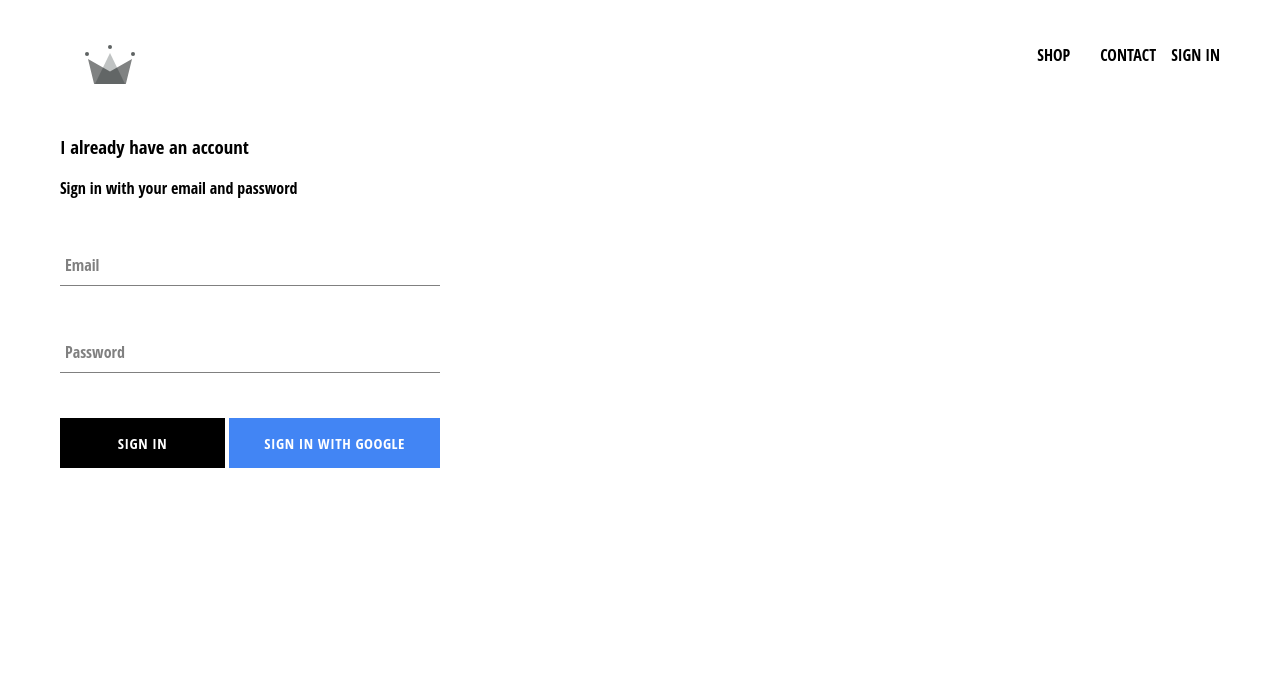
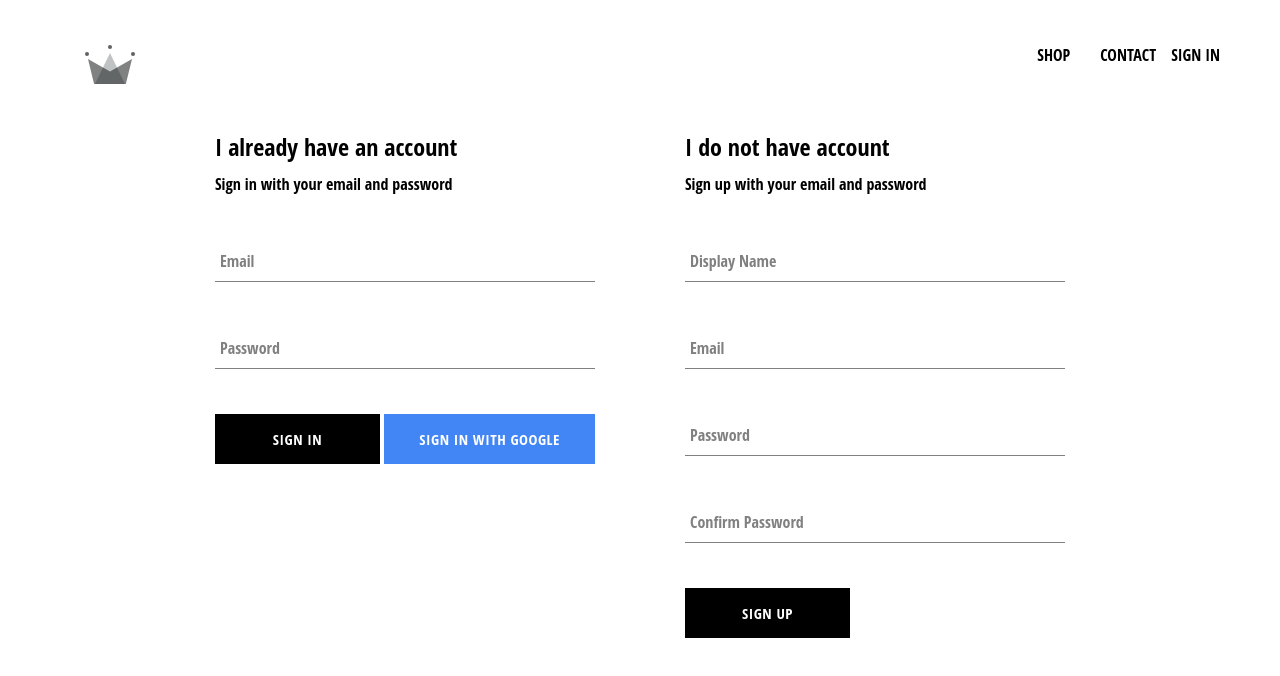
Before and after one commit to revilosemaj/crwn-clothingv2, a React (Create React App) app: page /signin in a window 1280 px wide. Shown: the top 676 px of the page. Built offline with nearby package versions, Linux system fonts and the light colour scheme; no server answers; the HTML template or start-up script is replaced by a standard one.

Commit message:
implemented firebase utils, included ability to store authenticated users into firestore database

```diff
--- a/src/App.js
+++ b/src/App.js
@@ -5,7 +5,7 @@
 import ShopPage from './pages/shop/shop.component';
 import Header from './components/header/header.component'
 import SignInAndSignOutPage from './pages/sign-in-and-sign-out/sign-in-and-sign-out.component';
-import { auth } from './firebase/firebase.utils'
+import { auth, createUserProfileDocument } from './firebase/firebase.utils'
 
 class App extends React.Component {
   constructor() {
@@ -21,9 +21,21 @@
   componentDidMount = () => {
     // Open subscription is a open messaging system
     // between our application and firebase app
-    this.unsubscribeFromAuth = auth.onAuthStateChanged(user => {
-      this.setState({ currentUser : user })
-      console.log(user)
+    this.unsubscribeFromAuth = auth.onAuthStateChanged(async userAuth => {
+      if(userAuth) {
+        const userRef = await createUserProfileDocument(userAuth)
+
+        userRef.onSnapshot(snapShot => {
+          this.setState({
+            currentUser : {
+              id : snapShot.id,
+              ...snapShot.data()
+            }
+          })
+        })
+      } else {
+        this.setState({ currentUser : userAuth })
+      }
     })
   }
 
--- a/src/components/sign-in/sign-in.component.jsx
+++ b/src/components/sign-in/sign-in.component.jsx
@@ -28,7 +28,7 @@
     render() {
         return (
             <div className="sign-in">
-                <h3>I already have an account</h3>
+                <h2 className="title">I already have an account</h2>
                 <span>Sign in with your email and password</span>
 
                 <form onSubmit={this.handleSubmit}>
--- /dev/null
+++ b/src/components/sign-up/sign-up.component.jsx
@@ -0,0 +1,97 @@
+import React, { Component } from 'react'
+import FormInput from '../form-input/form-input.component'
+import CustomButton from '../custom-button/custom-button.component';
+import { auth, createUserProfileDocument } from '../../firebase/firebase.utils'
+import './sign-up.styles.scss'
+
+class SignUp extends Component {
+    constructor(props) {
+        super(props);
+
+        this.state = {
+            displayName : '',
+            email : '',
+            password : '',
+            confirmPassword : ''
+        }
+    }
+    unsubscribeFromAuth = null
+    handleChange = event => {
+        const { name, value } = event.target;
+
+        this.setState({ [name] : value })
+    }
+
+    handleSubmit = async event => {
+        event.preventDefault()
+
+        const { displayName, email, password, confirmPassword } = this.state
+
+        if(password !== confirmPassword) {
+            alert("Passwords don't match.");
+            return;
+        }
+
+        try{
+            const { user } = await auth.createUserWithEmailAndPassword(email, password)
+
+            await createUserProfileDocument(user, { displayName })
+
+            this.setState({
+                displayName : '',
+                email : '',
+                password : '',
+                confirmPassword : ''
+            })
+        } catch (error) {
+            console.error(error.message)
+        }
+    }
+
+    render() {
+        const { displayName, email, password, confirmPassword } = this.state
+        return (
+            <div className="sign-up">
+                <h2 className="title">I do not have account</h2>
+                <span>Sign up with your email and password</span>
+                <form className="sign-up-form" onSubmit={this.handleSubmit}>
+                    <FormInput
+                        type="text"
+                        name="displayName"
+                        label="Display Name"
+                        handleChange={this.handleChange}
+                        value={displayName}
+                        required
+                        />
+                    <FormInput
+                        type="email"
+                        name="email"
+                        label="Email"
+                        handleChange={this.handleChange}
+                        value={email}
+                        required
+                        />
+                    <FormInput
+                        type="password"
+                        name="password"
+                        label="Password"
+                        handleChange={this.handleChange}
+                        value={password}
+                        required
+                        />
+                    <FormInput
+                        type="password"
+                        name="confirmPassword"
+                        label="Confirm Password"
+                        handleChange={this.handleChange}
+                        value={confirmPassword}
+                        required
+                        />
+                    <CustomButton type="submit">Sign Up</CustomButton>
+                </form>
+            </div>
+        )
+    }
+}
+
+export default SignUp
--- /dev/null
+++ b/src/components/sign-up/sign-up.styles.scss
@@ -0,0 +1,9 @@
+.sign-up {
+    width: 380px;
+    display: flex;
+    flex-direction: column;
+
+    .title {
+        margin: 10px 0;
+    }
+}
--- a/src/firebase/firebase.utils.js
+++ b/src/firebase/firebase.utils.js
@@ -11,6 +11,31 @@
     appId: "1:500133753061:web:50880156522c543c89a40c",
     measurementId: "G-J66T3Q5CGL"
 };
+
+export const createUserProfileDocument = async (userAuth, additionalData) => {
+    if(!userAuth) return;
+
+    const userRef = firestore.doc(`users/${userAuth.uid}`)
+    const snapShot = await userRef.get()
+
+    if(!snapShot.exists) {
+        const { displayName, email } = userAuth;
+        const createdAt = new Date()
+
+        try {
+            await userRef.set({
+                displayName,
+                email,
+                createdAt,
+                ...additionalData
+            })
+        } catch(error) {
+            console.log(error.message)
+        }
+    }
+
+    return userRef;
+}
 
 // Initialize Firebase
 firebase.initializeApp(config);
--- a/src/pages/sign-in-and-sign-out/sign-in-and-sign-out.component.jsx
+++ b/src/pages/sign-in-and-sign-out/sign-in-and-sign-out.component.jsx
@@ -1,11 +1,13 @@
 import React from 'react'
 import SignIn from '../../components/sign-in/sign-in.component'
+import SignUp from '../../components/sign-up/sign-up.component'
 import './sign-in-and-sign-out.styles.scss'
 
 const SignInAndSignOutPage = () => {
     return (
-        <div>
+        <div className="sign-in-and-sign-up">
             <SignIn />
+            <SignUp />
         </div>
     )
 }
--- a/src/pages/sign-in-and-sign-out/sign-in-and-sign-out.styles.scss
+++ b/src/pages/sign-in-and-sign-out/sign-in-and-sign-out.styles.scss
@@ -0,0 +1,6 @@
+.sign-in-and-sign-up {
+    width: 850px;
+    display: flex;
+    justify-content: space-between;
+    margin: 30px auto;
+  }
```
